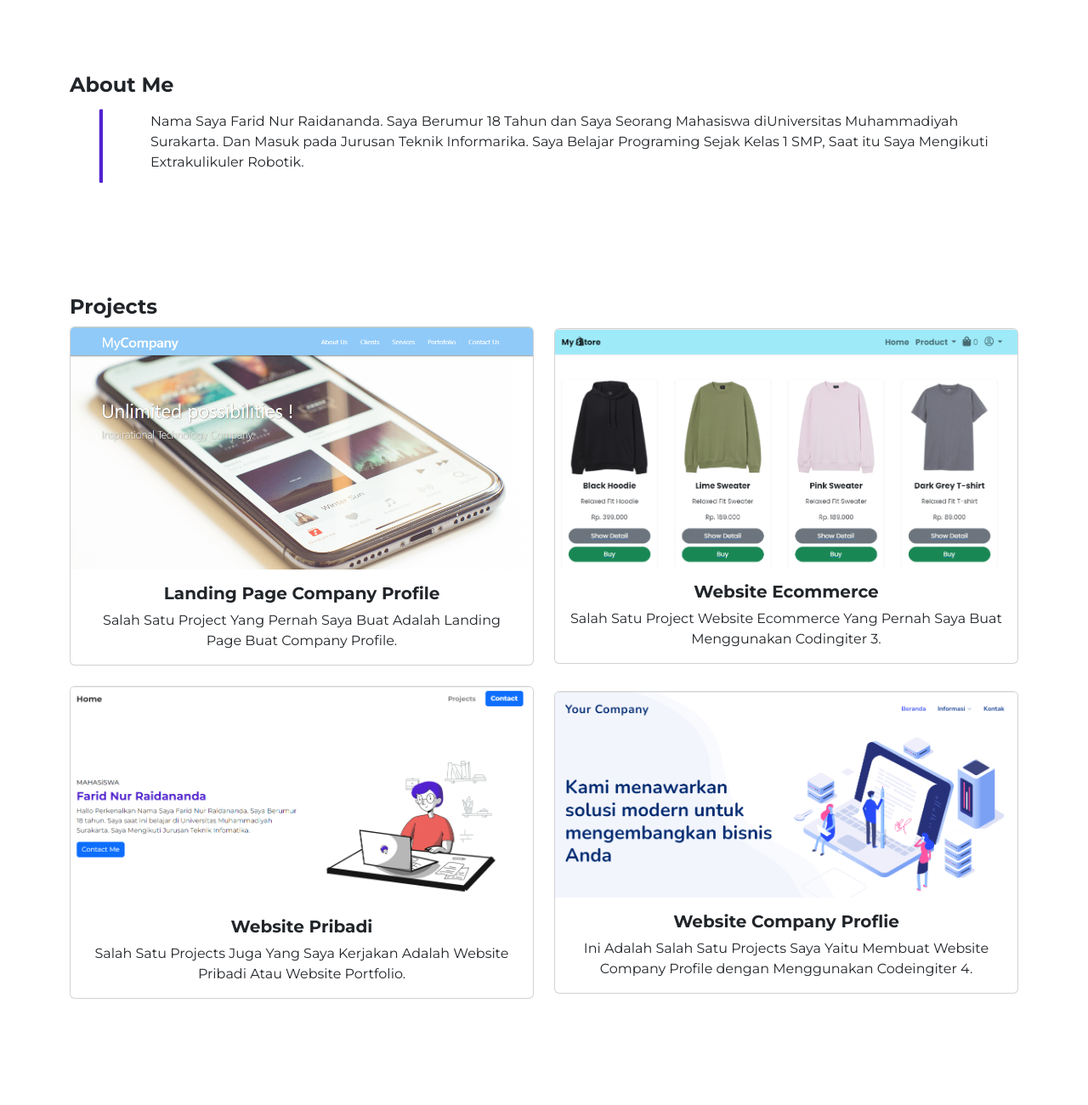
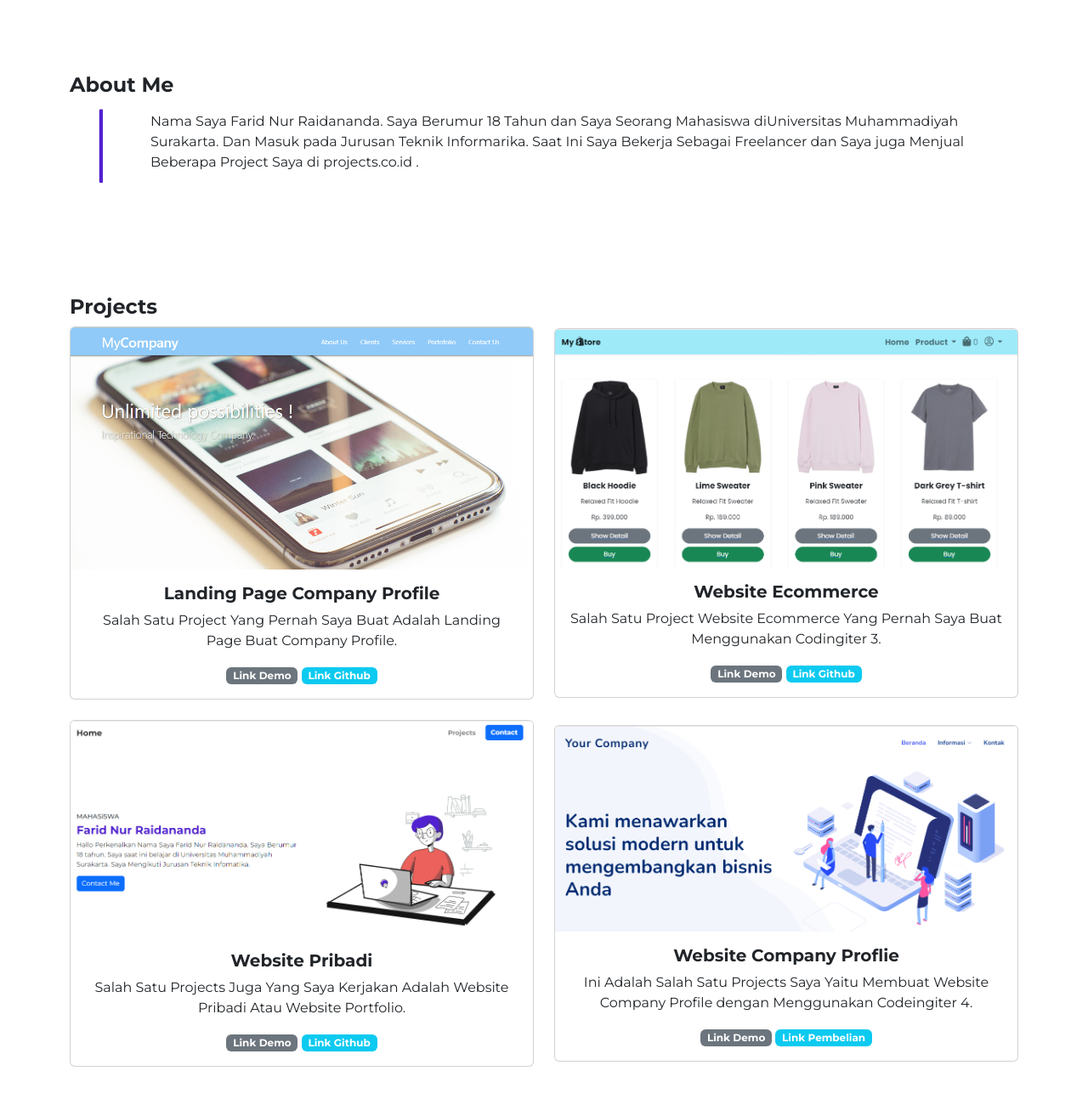
Before and after one commit to Fnrzz/fnrzz.github.io, a plain HTML site: page index.html in a window 1280 px wide. Shown: the part 580-1880 px from the top of the page at 85% size. Drawn offline with nearby package versions, Linux system fonts and the light colour scheme.

Commit message:
penambahan fitur link

```diff
--- a/index.html
+++ b/index.html
@@ -87,8 +87,9 @@
           </div>
           <div class="col-11 mt-2" data-aos="fade-right" data-aos-duration="2000">
             <p>
-              Nama Saya Farid Nur Raidananda. Saya Berumur 18 Tahun dan Saya Seorang Mahasiswa diUniversitas Muhammadiyah Surakarta. Dan Masuk pada Jurusan Teknik Informarika. Saya Belajar Programing Sejak Kelas 1 SMP, Saat itu Saya
-              Mengikuti Extrakulikuler Robotik.
+              Nama Saya Farid Nur Raidananda. Saya Berumur 18 Tahun dan Saya Seorang Mahasiswa diUniversitas Muhammadiyah Surakarta.
+              Dan Masuk pada Jurusan Teknik Informarika. Saat Ini Saya Bekerja Sebagai Freelancer dan Saya juga Menjual Beberapa
+              Project Saya di projects.co.id .
             </p>
           </div>
         </div>
@@ -109,6 +110,8 @@
               <div class="card-body">
                 <h5 class="card-title fw-bold">Landing Page Company Profile</h5>
                 <p class="card-text">Salah Satu Project Yang Pernah Saya Buat Adalah Landing Page Buat Company Profile.</p>
+                <a href="https://fnrzz.github.io/Company/" class="badge bg-secondary text-decoration-none">Link Demo</a>
+                <a href="https://github.com/Fnrzz/Company" class="badge bg-info text-decoration-none">Link Github</a>
               </div>
             </div>
           </div>
@@ -118,6 +121,8 @@
               <div class="card-body">
                 <h5 class="card-title fw-bold">Website Ecommerce</h5>
                 <p class="card-text">Salah Satu Project Website Ecommerce Yang Pernah Saya Buat Menggunakan Codingiter 3.</p>
+                <a class="badge bg-secondary text-decoration-none">Link Demo</a>
+                <a href="https://github.com/Fnrzz/ecommerce" class="badge bg-info text-decoration-none">Link Github</a>
               </div>
             </div>
           </div>
@@ -127,6 +132,8 @@
               <div class="card-body">
                 <h5 class="card-title fw-bold">Website Pribadi</h5>
                 <p class="card-text">Salah Satu Projects Juga Yang Saya Kerjakan Adalah Website Pribadi Atau Website Portfolio.</p>
+                <a class="badge bg-secondary text-decoration-none">Link Demo</a>
+                <a class="badge bg-info text-decoration-none">Link Github</a>
               </div>
             </div>
           </div>
@@ -136,6 +143,9 @@
               <div class="card-body">
                 <h5 class="card-title fw-bold">Website Company Proflie</h5>
                 <p class="card-text">Ini Adalah Salah Satu Projects Saya Yaitu Membuat Website Company Profile dengan Menggunakan Codeingiter 4.</p>
+                <a href="https://compactproducts.000webhostapp.com/" class="badge bg-secondary text-decoration-none">Link Demo</a>
+                <a href="https://projects.co.id/public/browse_products/view/b46011/website-company-profile-dengan-codeigniter-4"
+                  class="badge bg-info text-decoration-none">Link Pembelian</a>
               </div>
             </div>
           </div>
```
